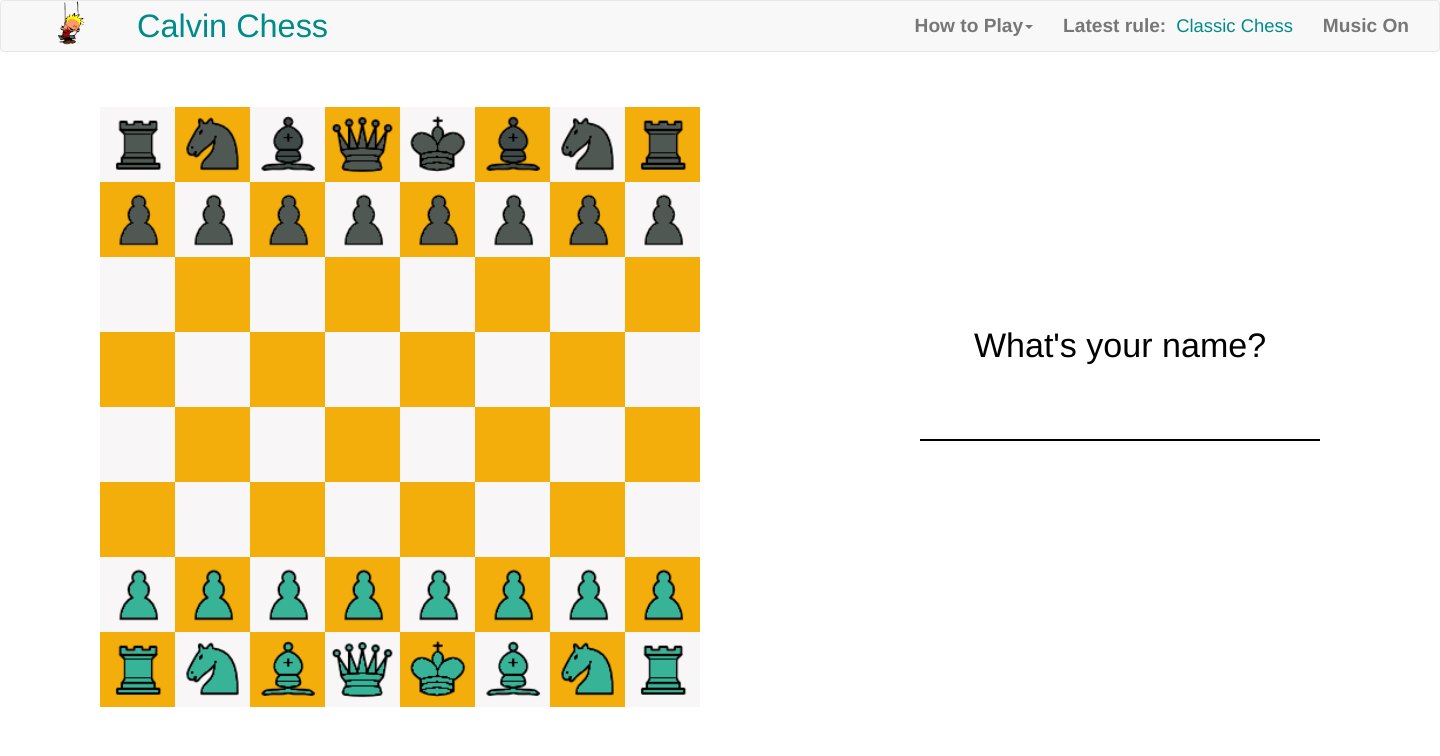
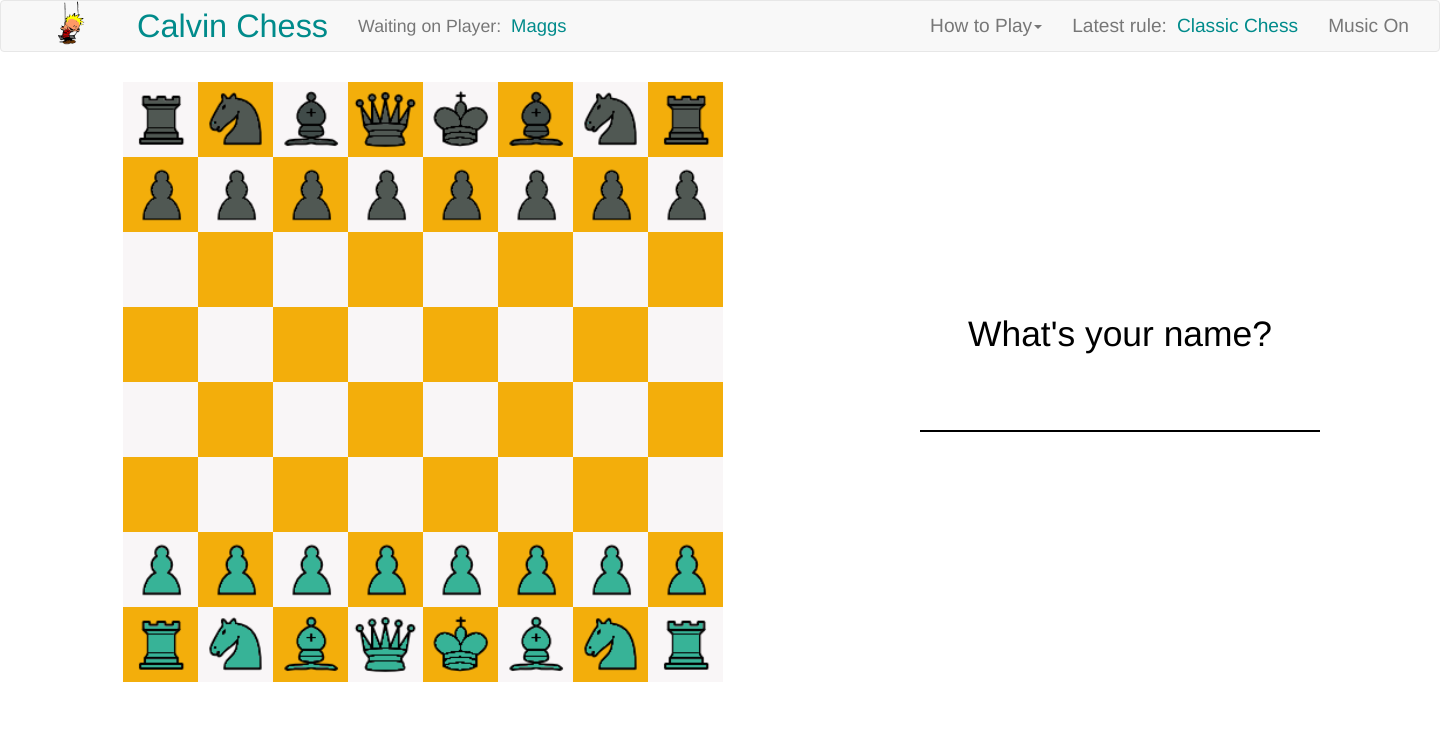
Before and after one commit to inconsiderate/calvinchess, a PHP site: page / in a window 1440 px wide. Shown: the top 756 px of the page. Run offline with PHP 8.4, Linux system fonts and the light colour scheme; some libraries are stand-ins or nearby versions.

Commit message:
current player box added to navbar

```diff
--- a/public/client.js
+++ b/public/client.js
@@ -205,6 +205,7 @@
   var $chatPage = $('.chat.page');
   var $rulesChangeBox = $('#rules-box');
   var $recentRuleDiv = $('#recentRuleDiv');
+  var $currentPlayerBox = $('#current-player-box');
 
   // Prompt for setting a username
   var username;
@@ -556,4 +557,8 @@
       whitePieces[i].sprite.input.draggable = false;
     }
   });
+
+  socket.on('setActivePlayerMessage', function(data) {
+    $currentPlayerBox.text(data.currentplayer);
+  })
 });
--- a/public/index.html
+++ b/public/index.html
@@ -21,14 +21,20 @@
         <span class="icon-bar"></span>
       </button>
       <a class="navbar-brand"><img id="calvinlogo" src="/images/swinging_calvin.gif"/></a>
-      <a class="navbar-brand"><p><strong><font color ="#008B8B"> Calvin Chess </strong></p></a>
+      <a class="navbar-brand"><p><strong><font color ="#008B8B">Calvin Chess</strong></p></a>
     </div>
 
     <!-- Collect the nav links, forms, and other content for toggling -->
+
+     <ul class="nav navbar-nav">
+        <li><a>Waiting on Player: </a></li>
+        <li><a id="current-player-box"><font color ="#008B8B">Maggs</a></li>
+      </ul>
+
     <div class="collapse navbar-collapse" id="bs-example-navbar-collapse-1">
       <ul class="nav navbar-nav navbar-right">
         <li class="dropdown">
-          <a href="#" class="dropdown-toggle" data-toggle="dropdown" role="button" aria-expanded="false"><strong>How to Play<span class="caret"></strong></span></a>
+          <a href="#" class="dropdown-toggle" data-toggle="dropdown" role="button" aria-expanded="false">How to Play<span class="caret"></span></a>
           <ul class="dropdown-menu" role="menu">
             <li><a><strong>Basic Rules</strong></a></li>
             <li><a>Drag and drop your pieces to move. This is chess, it's not<br>complicated. Yet.</a></li>
@@ -43,10 +49,10 @@
             <li id="recentRuleDiv"></li>
           </ul>
         </li>
-        <li><a id="rules-text"><strong> Latest rule:</strong> </a></li>
+        <li><a id="rules-text">Latest rule:</a></li>
         <li><a id="rules-box">Classic Chess</a></li>
-        <li><a href="#" id="music-toggle-on"><strong>Music On</strong></a></li>
-        <li><a href="#" id="music-toggle-off"><strong>Music Off</strong></a></li>
+        <li><a href="#" id="music-toggle-on">Music On</a></li>
+        <li><a href="#" id="music-toggle-off">Music Off</a></li>
       </ul>
     </div><!-- /.navbar-collapse -->
   </div><!-- /.container-fluid -->
--- a/public/style.css
+++ b/public/style.css
@@ -35,16 +35,16 @@
   left: 0%;
   margin: 0 auto;
   padding: 50px;
-<<<<<<< Updated upstream
   padding-top: 25px;
-=======
-  padding-top: 10px;
-  /*padding-left: 100px;*/
->>>>>>> Stashed changes
   padding-left: 12%;
 }
 #rules-box {
   color: #008B8B;
+  font-weight: 200;
+}
+#current-player-box {
+  color: #008B8B;
+  margin-left: -20px;
   font-weight: 200;
 }
 #rules-text {
```
Also changed, not shown: server.js (+12 -6 lines).
